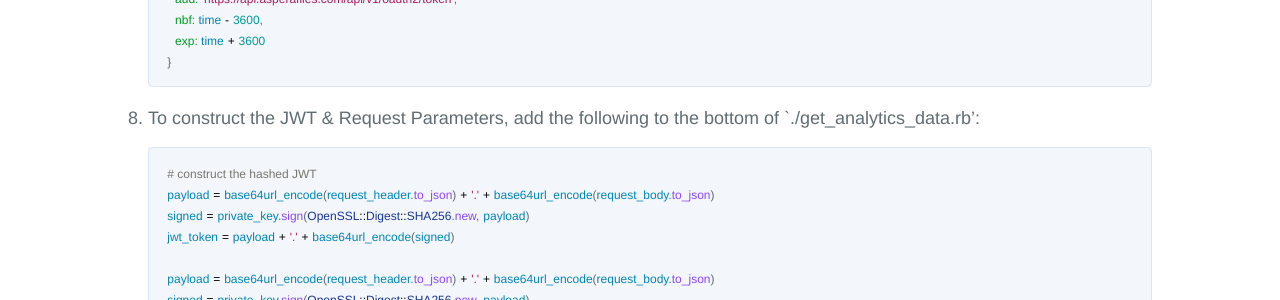
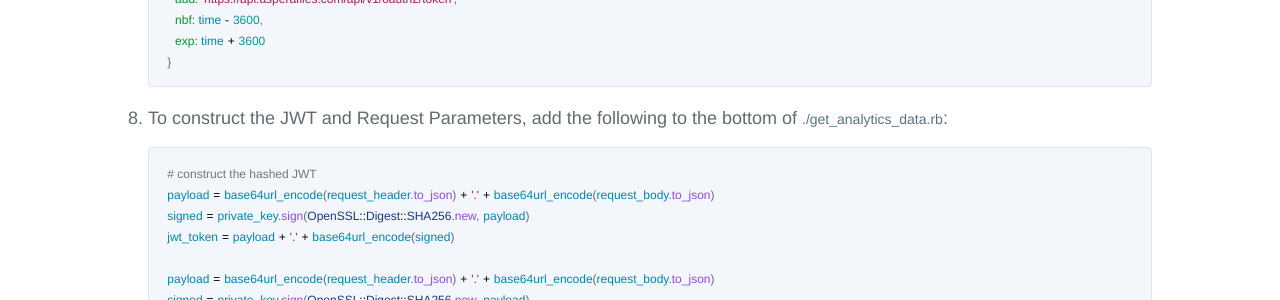
Before and after one commit to LauraKirby/aspera-ibm-analytics-api, a Jekyll site: the page built from analytics-api.md, in a window 1280 px wide and 900 px high, scrolled down 2181 px. Shown: the part 152-452 px from the top of the window. Built offline with Jekyll 4.4.1, drawn with Linux system fonts in a browser that asks for light colours; our own code applies the rules of GitHub Pages for plain Markdown files; the repository's description, which GitHub fills in, is left out; some of the changed text lies outside the part shown.

Commit message:
fix back ticks on code blocks

````diff
--- a/analytics-api.md
+++ b/analytics-api.md
@@ -99,7 +99,7 @@ We will set up the dependencies, make a request to the Files API to obtain authe
     }
     ```
 
-1. To construct the JWT & Request Parameters, add the following to the bottom of `./get_analytics_data.rb':
+1. To construct the JWT and Request Parameters, add the following to the bottom of `./get_analytics_data.rb`:
 
     ```ruby
     # construct the hashed JWT
@@ -180,7 +180,7 @@ We will set up the dependencies, make a request to the Files API to obtain authe
     pretty_print(result)
     ```
 
-1. To get the second page of `./transfers` for specified parameters, add the following to the bottom of `./get_analytics_data.rb':
+1. To get the second page of `./transfers` for specified parameters, add the following to the bottom of `./get_analytics_data.rb`:
 
     ```ruby
     # link to page two of results is located at `result[:next][:href]`
````
